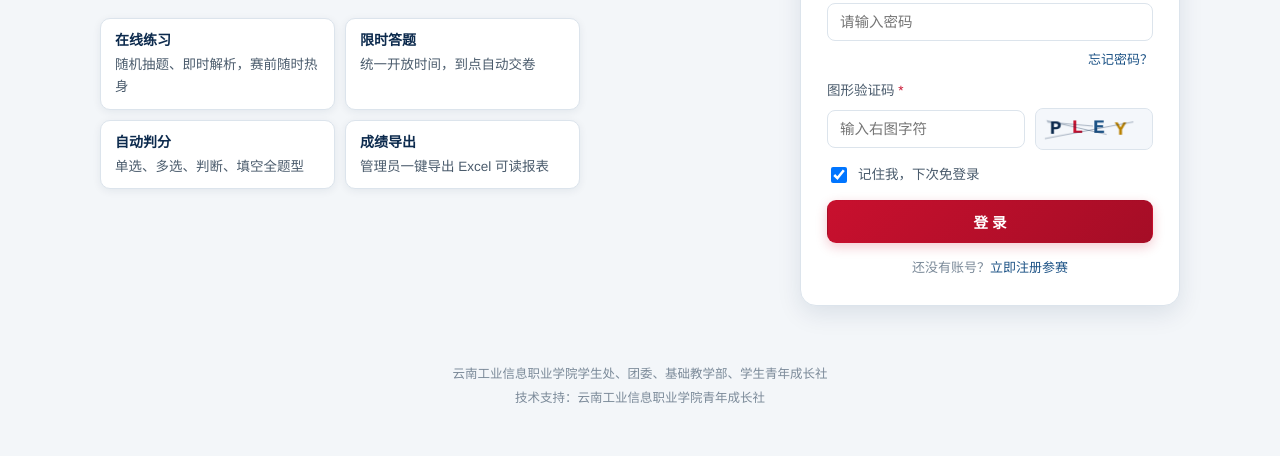
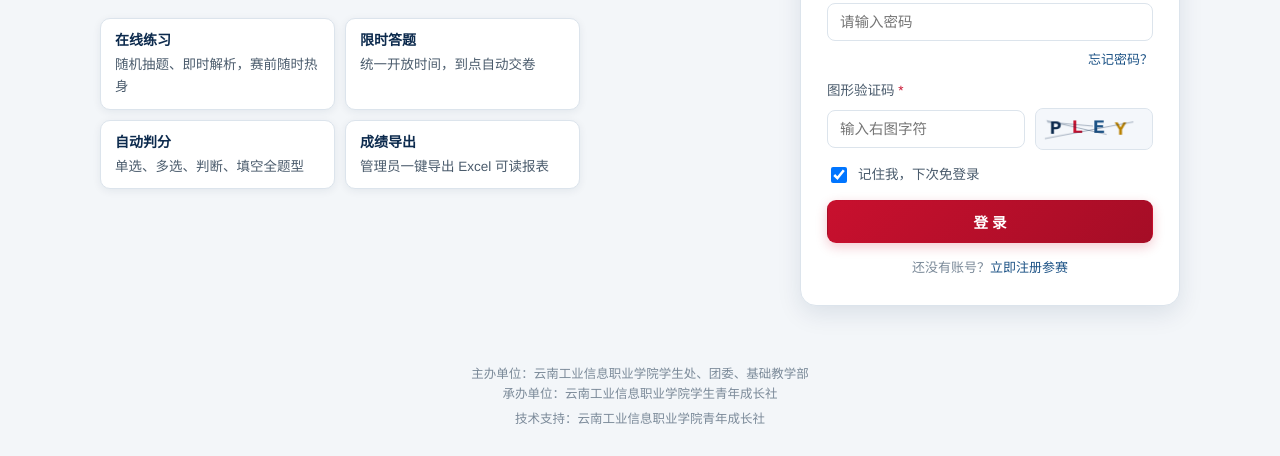
Before and after one commit to WUXUEFENG-1/constitution-quiz, a plain HTML site: page index.html in a window 1280 px wide. Shown: the part 463-919 px from the top of the page. Before the commit the page ends 898 px from the top, so only its background shows below. Drawn offline with nearby package versions, Linux system fonts and the light colour scheme; no server answers.

Commit message:
style(footer): 登录首页页脚改为主办/承办/技术支持三行口径

```diff
--- a/index.html
+++ b/index.html
@@ -82,7 +82,8 @@
 </div>
 
 <footer class="site-footer">
-  <span class="foot-main" data-brand="FOOTER_MAIN"></span>
+  <span class="foot-main">主办单位：<span data-brand="HOST_UNIT"></span></span>
+  <span class="foot-main">承办单位：<span data-brand="ORGANIZER_UNIT"></span></span>
   <span class="foot-sub">技术支持：<span data-brand="SUPPORT_UNIT"></span></span>
 </footer>
 
```
